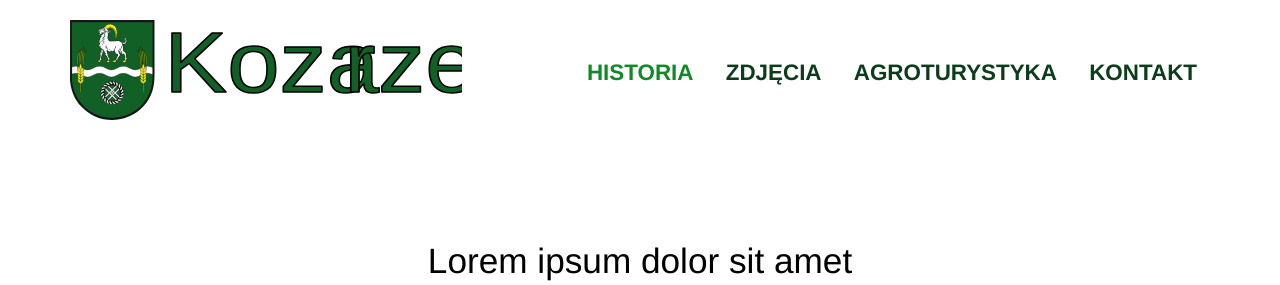
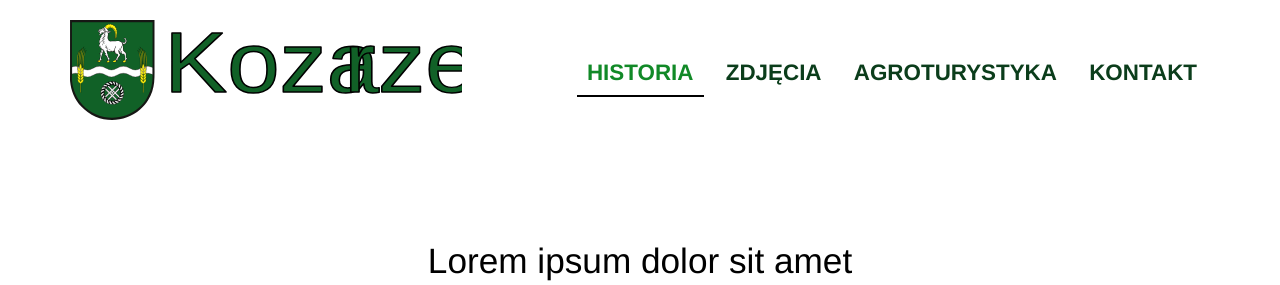
Before and after one commit to maxiemoose/kozarze, a Jekyll site: the page built from pricing.html, in a window 1280 px wide. Shown: the top 285 px of the page. Built offline with Jekyll 4.4.1, drawn with Linux system fonts in a browser that asks for light colours.

Commit message:
Update navigation.scss

```diff
--- a/_sass/navigation.scss
+++ b/_sass/navigation.scss
@@ -63,8 +63,6 @@ nav {
 	}
 
 	a:hover {
-
-		border-bottom: 1px solid rgba(0,0,0,.3);
 		color: #118927;
 	}
 
@@ -82,6 +80,7 @@ nav {
 
 	a.active {
 		color: #118927;
+		border-bottom: 2px solid rgba(0,0,0,1);
 	}
 
 }
```
